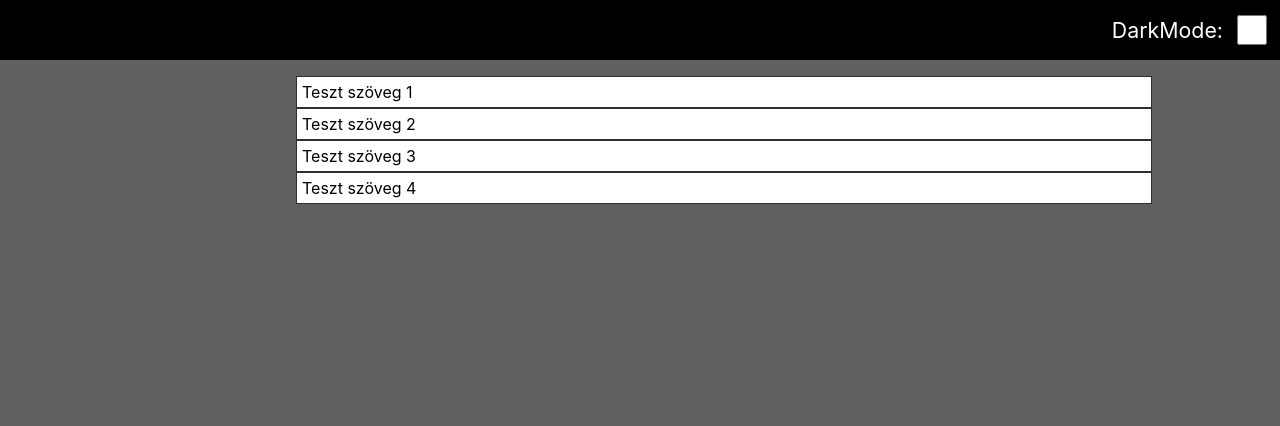
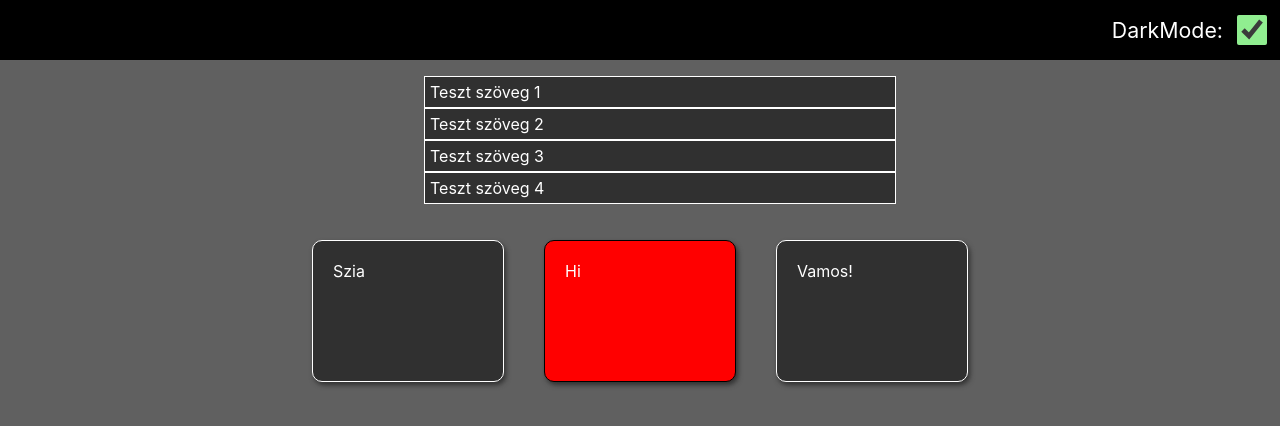
Before and after one commit to DonkoHunor/react-todo, a React (Create React App) app: page / in a window 1280 px wide. Shown: the top 426 px of the page. Built offline with nearby package versions, Linux system fonts and the light colour scheme.

Commit message:
Added card element

```diff
--- a/src/App.css
+++ b/src/App.css
@@ -28,8 +28,8 @@ label {
 }
 
 ul {
-  margin-right: 10%;
-  margin-left: 20%;
+  margin-right: 30%;
+  margin-left: 30%;
   list-style-type: none;
 }
 
@@ -45,3 +45,36 @@ ul {
   border: 1px solid white;
   padding: 5px;
 }
+
+.card-container {
+  display: flex;
+  justify-content: center;
+}
+
+.card {
+  border: 1px solid;
+  width: 150px;
+  height: 100px;
+  padding: 20px;
+  border-radius: 10px;
+  box-shadow:#303030 2px 3px 5px;
+  margin: 20px;
+}
+
+.card--light {
+  border-color: black;
+  background-color: #FFFFFF;
+  color: black;
+}
+
+.card--dark {
+  border-color: #FFFFFF;
+  background-color: #303030;
+  color: white;
+}
+
+.card--red {
+  border-color: black;
+  background-color: red;
+  color: white;
+}
--- a/src/App.tsx
+++ b/src/App.tsx
@@ -1,9 +1,11 @@
-import React, {useState} from 'react';
+import React, {useContext, useState} from 'react';
 import './App.css';
 import {Todo} from "./Todo";
 import TodoList from "./Components/TodoList";
 import ToolBar from "./Components/ToolBar";
 import DarkModeContextProvider from "./Components/DarkModeContextProvider";
+import Card from "./Components/Card";
+import DarkModeContext from "./Contexts/DarkModeContext";
 
 const initialTodoList: Todo[] = [
     {id: '1', text: 'Teszt szöveg 1'},
@@ -13,11 +15,23 @@ const initialTodoList: Todo[] = [
 ]
 
 function App() {
+
     return (
         <div>
             <DarkModeContextProvider>
                 <ToolBar/>
                 <TodoList list={initialTodoList}/>
+                <div className="card-container">
+                    <Card onClick={() => {alert('Szia!')}}>
+                        Szia
+                    </Card>
+                    <Card className="card--red" onMouseEnter={() => {alert('Hi!')}}>
+                        Hi
+                    </Card>
+                    <Card>
+                        Vamos!
+                    </Card>
+                </div>
             </DarkModeContextProvider>
         </div>
     );
--- /dev/null
+++ b/src/Components/Card.tsx
@@ -0,0 +1,11 @@
+import {HTMLAttributes, PropsWithChildren, useContext} from "react";
+import DarkModeContext from "../Contexts/DarkModeContext";
+
+interface CardProps extends PropsWithChildren<HTMLAttributes<HTMLDivElement>> {}
+function Card(props: CardProps) {
+    const {darkMode} = useContext(DarkModeContext);
+
+    return <div {...props} className={`card ${darkMode ? 'card card--dark' : 'card card--light'} ${props.className || ''}`}>
+    </div>
+}
+export default Card
--- a/src/Components/DarkModeContextProvider.tsx
+++ b/src/Components/DarkModeContextProvider.tsx
@@ -6,7 +6,7 @@ interface DarkModeContextProviderProps {
 }
 
 function DarkModeContextProvider(props: DarkModeContextProviderProps) {
-    const [darkMode, setDarkMode] = useState(false);
+    const [darkMode, setDarkMode] = useState(true);
     const darkModeContextValue = { darkMode, setDarkMode};
 
     return <DarkModeContext.Provider value={darkModeContextValue}>
```
